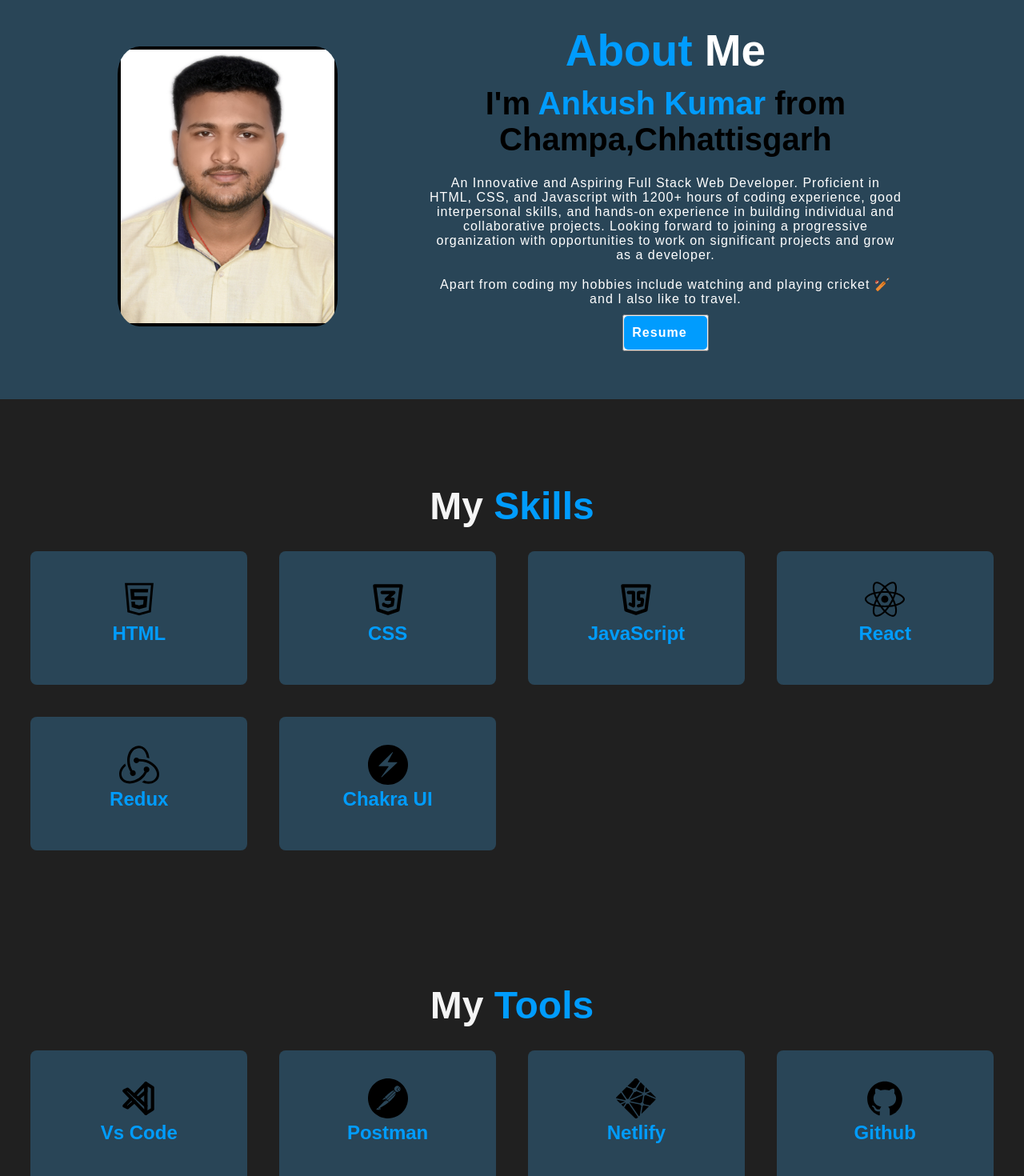
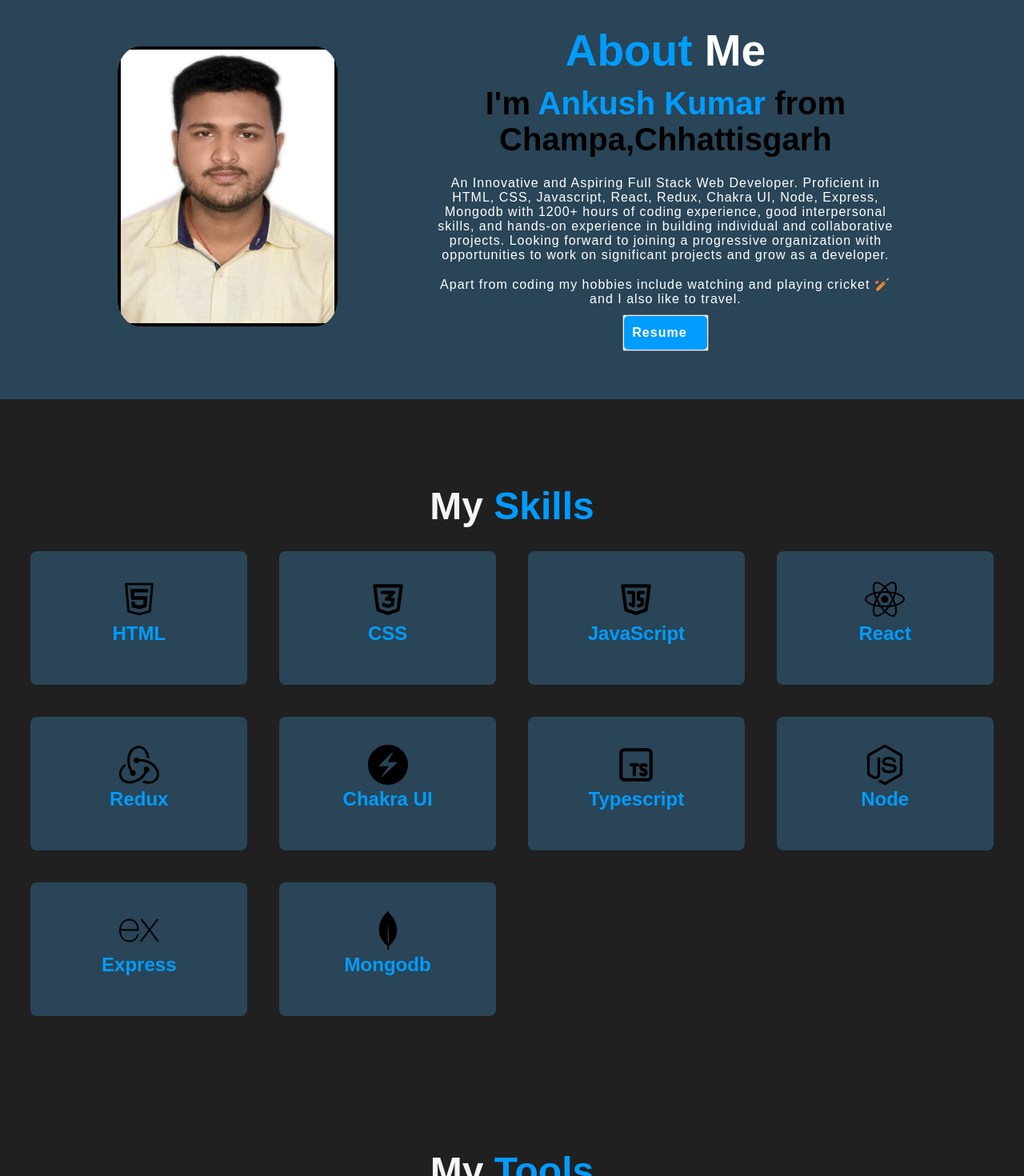
Before and after one commit to ankush3681/ankush3681.github.io, a React (Create React App) app: page / in a window 1280 px wide. Shown: the part 897-2367 px from the top of the page at 80% size. Built offline with nearby package versions, Linux system fonts and the light colour scheme.

Commit message:
skills added

```diff
--- a/src/components/About.jsx
+++ b/src/components/About.jsx
@@ -21,7 +21,7 @@ const About = () => {
 
           <p id="user-detail-intro" style={{ letterSpacing: "1px", color: "white", padding: "5px" }}>
             An Innovative and Aspiring Full Stack Web Developer.
-            Proficient in HTML, CSS, and Javascript with 1200+ hours of
+            Proficient in HTML, CSS, Javascript, React, Redux, Chakra UI, Node, Express, Mongodb with 1200+ hours of
             coding experience, good interpersonal skills, and hands-on
             experience in building individual and collaborative projects.
             Looking forward to joining a progressive organization with
--- a/src/components/Home.jsx
+++ b/src/components/Home.jsx
@@ -11,7 +11,7 @@ const Home = () => {
           </div>
           <h1 id="user-detail-name"><span style={{ backgroundColor: "transparent" }}>Ankush</span> Kumar</h1>
           <h3 id="user-detail-skill">
-            I am a React <span style={{ backgroundColor: "transparent" }}>Developer.</span>
+            I am a MERN <span style={{ backgroundColor: "transparent" }}>Developer.</span>
           </h3>
 
           <br />
--- a/src/components/Skills.jsx
+++ b/src/components/Skills.jsx
@@ -2,10 +2,10 @@ import React from "react";
 import { FaReact } from "react-icons/fa";
 import { TbBrandJavascript } from "react-icons/tb";
 import { AiOutlineHtml5 } from "react-icons/ai";
-import { TbBrandCss3,TbApi,TbBrandMatrix } from "react-icons/tb";
+import { TbBrandCss3,TbBrandTypescript } from "react-icons/tb";
 import { SiRedux } from "react-icons/si";
-import { BsFillBootstrapFill,BsGit  } from "react-icons/bs";
-import { SiChakraui } from "react-icons/si";
+import { SiChakraui,SiExpress,SiMongodb,SiNodedotjs } from "react-icons/si";
+// import { DiNodejs } from "react-icons/di";
 
 const Skills = () => {
   return (
@@ -88,37 +88,47 @@ const Skills = () => {
               Chakra UI
             </h3>
           </div>
-          {/* <div className="skills-card">
+           <div className="skills-card">
             <div className="skills-card-img">
-              <BsFillBootstrapFill
+              <TbBrandTypescript
                 style={{ height: "50px", width: "50px", margin: "auto" }}
               />
             </div>
             <h3 className="skills-card-name" style={{ color: "#009cfe" }}>
-              Bootstrap
+              Typescript
             </h3>
-          </div> */}
+          </div>
 
-          {/* <div className="skills-card">
+           <div className="skills-card">
             <div className="skills-card-img">
-              <BsGit
+              <SiNodedotjs
+                style={{ height: "50px", width: "50px", margin: "auto",fontSize:"larger" }}
+              />
+            </div>
+            <h3 className="skills-card-name" style={{ color: "#009cfe" }}>
+              Node
+            </h3>
+          </div>
+           <div className="skills-card">
+            <div className="skills-card-img">
+              <SiExpress
                 style={{ height: "50px", width: "50px", margin: "auto" }}
               />
             </div>
             <h3 className="skills-card-name" style={{ color: "#009cfe" }}>
-              Git
+              Express
             </h3>
-          </div> */}
-          {/* <div className="skills-card">
+          </div>
+          <div className="skills-card">
             <div className="skills-card-img">
-              <TbApi
+              <SiMongodb
                 style={{ height: "50px", width: "50px", margin: "auto" }}
               />
             </div>
             <h3 className="skills-card-name" style={{ color: "#009cfe" }}>
-              Rest APIs
+              Mongodb
             </h3>
-          </div> */}
+          </div>
         </div>
       </section>
     </>
```
Also changed, not shown: src/components/Contact.jsx (line endings or trailing spaces).
